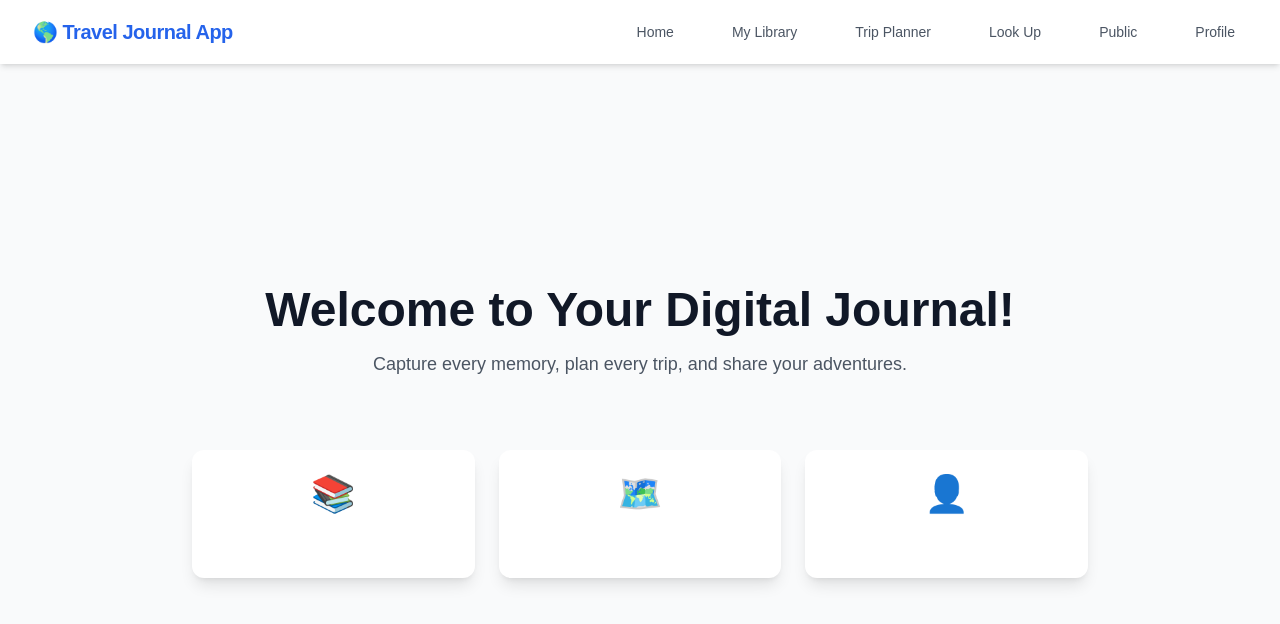
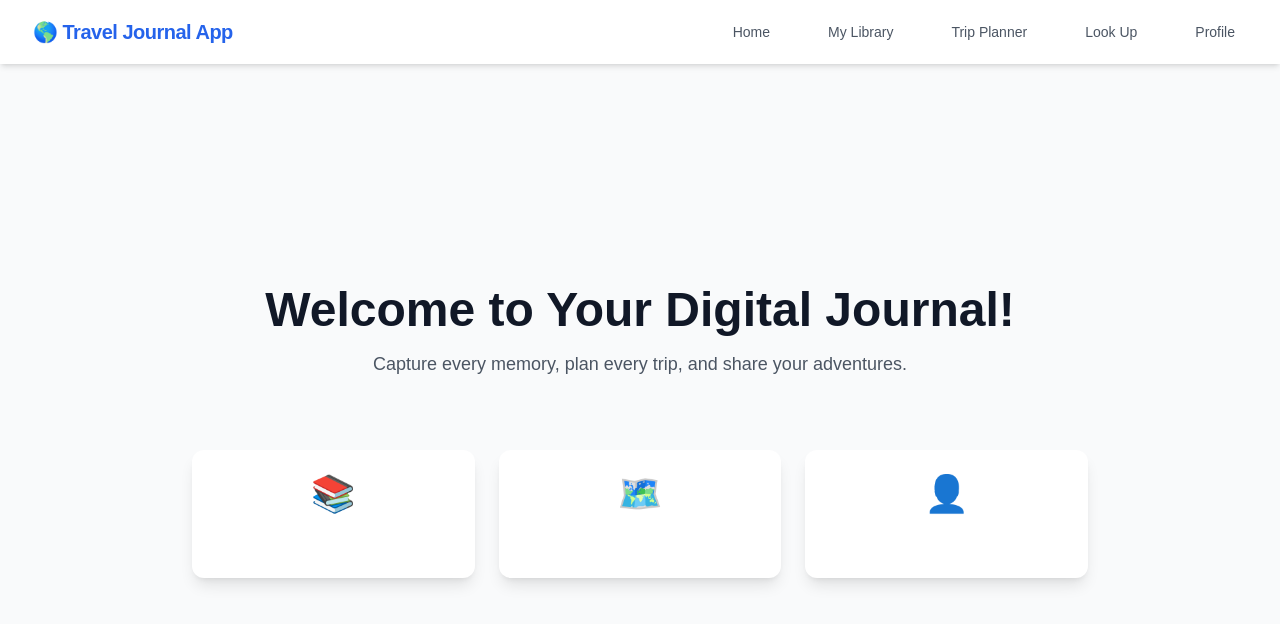
Before and after one commit to sanchita-suni/Travel-Journal-App, a React (Vite) app: page / in a window 1280 px wide. Shown: the top 624 px of the page. Built offline with nearby package versions, Linux system fonts and the light colour scheme; sample sign-in values are in the browser's storage.

Commit message:
commented private and public

```diff
--- a/src/App.jsx
+++ b/src/App.jsx
@@ -46,7 +46,7 @@ function Navbar() {
     { name: "My Library", path: "/library" },
     { name: "Trip Planner", path: "/planner" },
     { name: "Look Up", path: "/lookup" },
-    { name: "Public", path: "/public" },
+    //{ name: "Public", path: "/public" },
     //{ name: "Private", path: "/private" },
     { name: "Profile", path: "/profile" },
   ];
```
